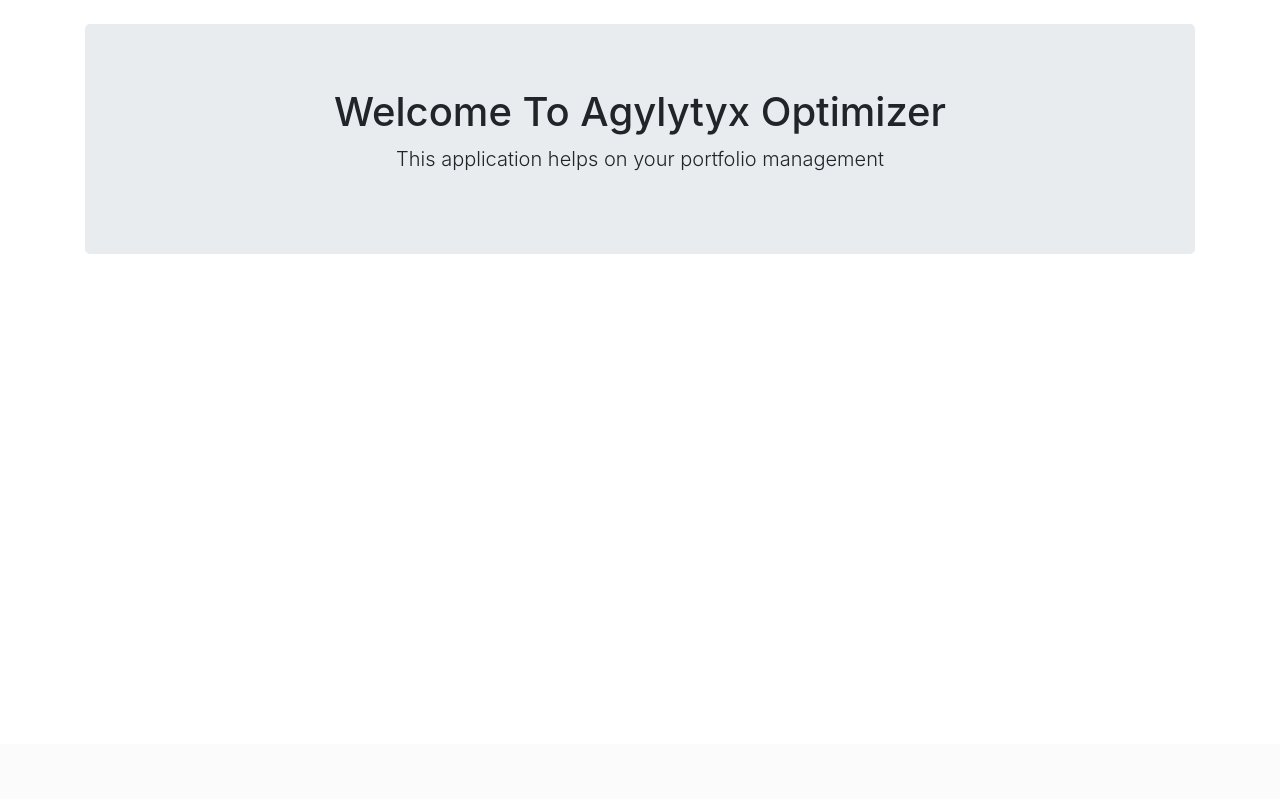
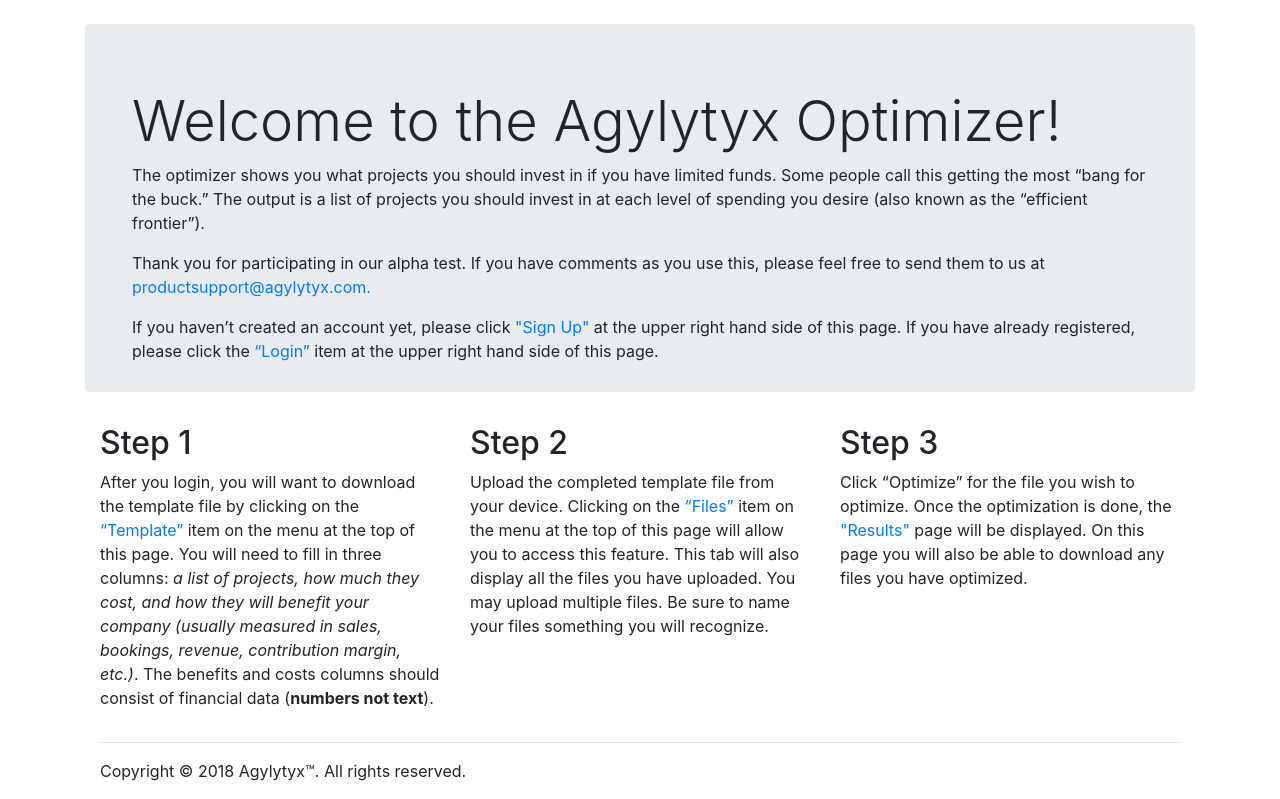
Before and after one commit to ilovecee/ef, a Flask app: page / in a window 1280 px wide. Shown: the part 56-855 px from the top of the page. Before the commit the page ends 310 px from the top, so only its background shows below. Run offline with Flask 2, Linux system fonts and the light colour scheme; some libraries are stand-ins or nearby versions.

Commit message:
1st iteration
1. Included introductions on home page;
2. Use email as login credentials;

```diff
--- a/main.py
+++ b/main.py
@@ -106,14 +106,15 @@ def register():
 def login():
   if request.method == 'POST':
     # Get Form Fields
-    name = request.form['name']
+    email = request.form['email']
     password_candidate = request.form['password']
+
 
     # Create Cursor
     cur = mysql.connection.cursor()
 
     # Get user by name
-    result = cur.execute ('SELECT * FROM users WHERE name = %s', [name])
+    result = cur.execute ('SELECT * FROM users WHERE email = %s', [email])
 
     if result > 0:
       # Get stored hash
@@ -124,7 +125,7 @@ def login():
       if sha256_crypt.verify(password_candidate, password):
         # Passed
         session['logged_in'] = True
-        session['name'] = name
+        session['email'] = email
 
         flash ('You are now logged in', 'success')
         return redirect(url_for ('files'))
@@ -135,7 +136,7 @@ def login():
       # Close connection
       cur.close()
     else:
-      error = 'Username not found'
+      error = 'User not found'
       return render_template('login.html', error = error)
 
   return render_template('login.html')
@@ -164,16 +165,21 @@ def files():
   cur = mysql.connection.cursor()
 
   #Get files
-  result = cur.execute('SELECT filename, USER, createdon FROM files_uploaded WHERE USER = %s', [session['name']])
+  result = cur.execute('SELECT filename, USER, createdon FROM files_uploaded WHERE USER = %s', [session['email']])
 
   files = cur.fetchall()
 
+  #Get user's name
+  cur.execute ('SELECT name FROM users WHERE email = %s', [session['email']])
+  name = cur.fetchone()
+  name = name['name']
+
   if result > 0:
-    return render_template('files.html', files = files)
+    return render_template('files.html', files = files, name = name)
 
   else:
     msg = 'No files found, please upload your files first.'
-    return render_template('files.html', error = msg)
+    return render_template('files.html', error = msg, name = name)
 
   # Close connection
   cur.close()
@@ -204,11 +210,11 @@ def upload():
       now = datetime.datetime.now().strftime('%Y%m%d%H%M%S')
       filename_new = os.path.splitext(filename)[0] + '_' + now + os.path.splitext(filename)[1]
       file_service.create_file_from_path (path1, up_path, filename_new, destination)    # Upload the file to Azure Storage Account
-        # Create Cursor
+      # Create Cursor
       cur = mysql.connection.cursor()
 
       # Execute
-      cur.execute ('INSERT INTO files_uploaded (filename, USER, AzureAccount, AzureShare, Directory) VALUES(%s, %s, %s, %s, %s)', (filename_new, session['name'], AzureStorageAccount, path1, up_path))
+      cur.execute ('INSERT INTO files_uploaded (filename, USER, AzureAccount, AzureShare, Directory) VALUES(%s, %s, %s, %s, %s)', (filename_new, session['email'], AzureStorageAccount, path1, up_path))
 
       # Commit to DB
       mysql.connection.commit()
@@ -244,7 +250,7 @@ def optimize(filename):
 
   if result == 0:
 
-    cur.execute ('INSERT INTO result_files (filename, USER, AzureAccount, AzureShare, Directory) VALUES(%s, %s, %s, %s, %s)', (outfilename, session['name'], AzureStorageAccount, path1, down_path))
+    cur.execute ('INSERT INTO result_files (filename, USER, AzureAccount, AzureShare, Directory) VALUES(%s, %s, %s, %s, %s)', (outfilename, session['email'], AzureStorageAccount, path1, down_path))
 
 
   # Commit to DB
@@ -292,16 +298,21 @@ def results():
   cur = mysql.connection.cursor()
 
   #Get files
-  result = cur.execute('SELECT filename, USER, createdon FROM result_files WHERE USER = %s', [session['name']])
+  result = cur.execute('SELECT filename, USER, createdon FROM result_files WHERE USER = %s', [session['email']])
 
   files = cur.fetchall()
 
+  #Get user's name
+  cur.execute ('SELECT name FROM users WHERE email = %s', [session['email']])
+  name = cur.fetchone()
+  name = name['name']
+
   if result > 0:
-    return render_template('results.html', files = files)
+    return render_template('results.html', files = files, name = name)
 
   else:
     msg = 'No result files found, please optimize your uploaded files first.'
-    return render_template('results.html', error = msg)
+    return render_template('results.html', error = msg, name = name)
 
   # Close connection
   cur.close()
--- a/templates/files.html
+++ b/templates/files.html
@@ -10,7 +10,7 @@
     <input type="submit" value="Upload">
  </form>
 
- <small>Hi {{session.name}}, here are your uploaded files:</small>
+ <small>Hi {{name}}, here are your uploaded files:</small>
  <table class = 'table table-light'>
      <tr>
         <th>Filename</th>
--- a/templates/home.html
+++ b/templates/home.html
@@ -1,8 +1,46 @@
 {% extends 'layout.html' %}
 
 {% block body %}
-    <div class='jumbotron text-center'>
-        <h1>Welcome To Agylytyx Optimizer</h1>
-        <p class='lead'>This application helps on your portfolio management</p>
-    </div>
+<main role="main">
+
+        <!-- Main jumbotron for a primary marketing message or call to action -->
+        <div class="jumbotron">
+          <div class="container" style="height:240px;">
+            <h1 class="display-4">Welcome to the Agylytyx Optimizer!</h1>
+            <p>The optimizer shows you what projects you should invest in if you have limited funds.  Some people call this getting the most  “bang for the buck.”  The output is a list of projects you should invest in at each level of spending you desire (also known as the “efficient frontier”).</p>
+
+            <p>Thank you for participating in our alpha test.   If you have comments as you use this, please feel free to send them to us at <a href="mailto:productsupport@Agylytyx.com">productsupport@agylytyx.com.</a></p>
+
+            <p>If you haven’t created an account yet, please click <a href="/register">"Sign Up"</a> at the upper right hand side of this page. If you have already registered, please click the <a href="/login">“Login”</a> item at the upper right hand side of this page.</p>
+          </div>
+        </div>
+
+        <div class="container">
+          <!-- Example row of columns -->
+          <div class="row">
+            <div class="col-md-4">
+              <h2>Step 1</h2>
+              <p>After you login, you will want to download the template file by clicking on the <a href="/tempfile_download">“Template”</a> item on the menu at the top of this page. You will need to fill in three columns: <i>a list of projects, how much they cost, and how they will benefit your company (usually measured in sales, bookings, revenue, contribution margin, etc.)</i>.  The benefits and costs columns should consist of financial data (<strong>numbers not text</strong>).</p>
+            </div>
+
+            <div class="col-md-4">
+              <h2>Step 2</h2>
+              <p>Upload the completed template file from your device. Clicking on the <a href='/files'>“Files”</a> item on the menu at the top of this page will allow you to access this feature. This tab will also display all the files you have uploaded. You may upload multiple files. Be sure to name your files something you will recognize.</p>
+            </div>
+
+            <div class="col-md-4">
+              <h2>Step 3</h2>
+              <p>Click “Optimize” for the file you wish to optimize. Once the optimization is done, the <a href='/results'>"Results"</a> page will be displayed. On this page you will also be able to download any files you have optimized.</p>
+            </div>
+          </div>
+
+          <hr>
+
+        </div> <!-- /container -->
+
+</main>
+
+<footer class="container">
+    <p>Copyright © 2018 Agylytyx™. All rights reserved.</p>
+</footer>
 {% endblock %}
--- a/templates/login.html
+++ b/templates/login.html
@@ -5,8 +5,8 @@
     <hr>
     <form method='POST' action = ''>
         <div class='form-group'>
-            <label>Name</label>
-            <input type = 'text' name = 'name' class = 'form-control' value = {{request.form.name}}>
+            <label>Email</label>
+            <input type = 'text' name = 'email' class = 'form-control' value = {{request.form.email}}>
         </div>
         <div class='form-group'>
                 <label>Password</label>
--- a/templates/results.html
+++ b/templates/results.html
@@ -4,7 +4,7 @@
 
  <h3>Results</h3>
  <hr>
- <small>Hi {{session.name}}, here are your optimization result files:</small>
+ <small>Hi {{name}}, here are your optimization result files:</small>
 
 
  <table class = 'table table-light'>
```
